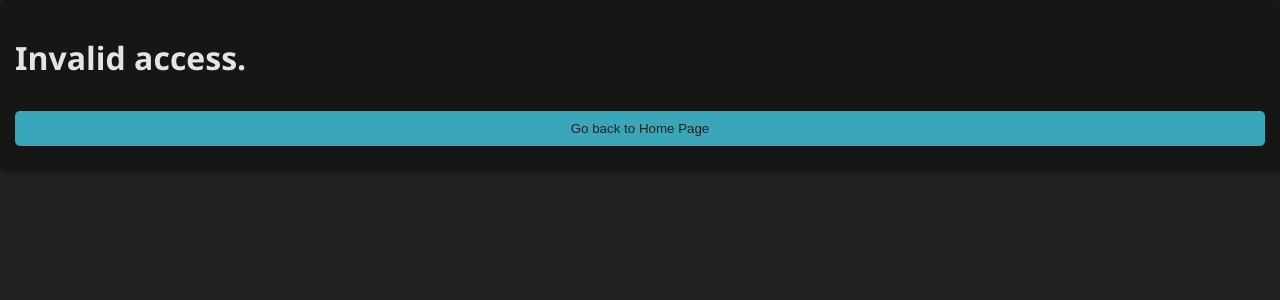
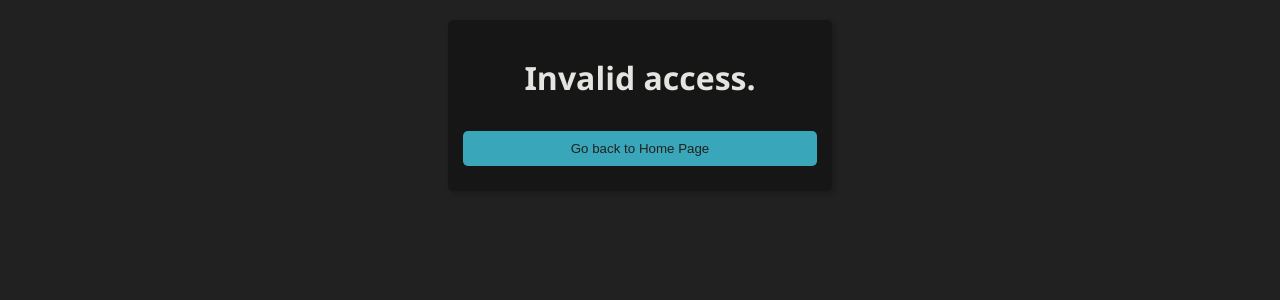
Before and after one commit to bounswe/bounswe2024group12, a React (Create React App) app in the folder frontend/: page /404 in a window 1280 px wide. Shown: the top 300 px of the page. Built offline with nearby package versions, Linux system fonts and the light colour scheme; no server answers.

Commit message:
invalid access card styling

```diff
--- a/frontend/src/components/common/InvalidAccessCard.jsx
+++ b/frontend/src/components/common/InvalidAccessCard.jsx
@@ -11,9 +11,9 @@ export default function InvalidAccessCard() {
   }
 
   return (
-    <div className={style.Container}>
+    <div style={{"max-width":'30%', margin: "20px auto"}}>
       <Card>
-        <h1>Invalid access.</h1>
+        <h1 style={{"text-align":"center"}} >Invalid access.</h1>
         <button style={{width:'100%'}} onClick={navigateHomePage}>
             Go back to Home Page
             </button>
```
